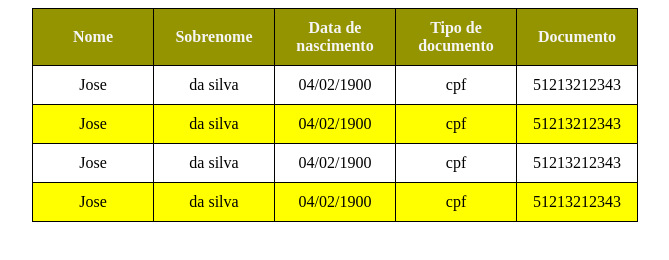
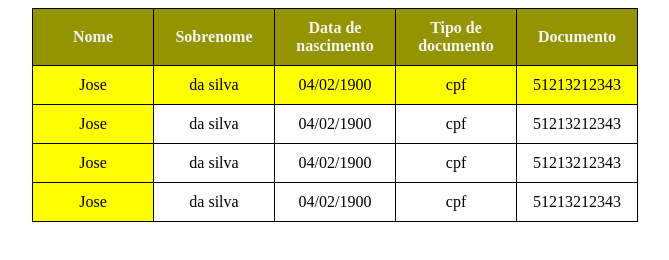
Before and after one commit to Isaacdev20/user-Table, a plain HTML site: page index.html in a window 1280 px wide. Shown: the whole page, without its empty margins (305-974 px from the left). Drawn offline with Linux system fonts and the light colour scheme.

Commit message:
tabela 2

```diff
--- a/style.css
+++ b/style.css
@@ -17,6 +17,12 @@
     color: whitesmoke;
 
 }
-#user-table tbody tr:nth-child(even){
+/*pintar coluna*/
+#user-table tbody td:nth-child(1){
     background-color: yellow;
 }
+
+/*pintar coluna*/
+#user-table tbody tr:nth-child(1){
+    background-color: yellow;
+}
```
